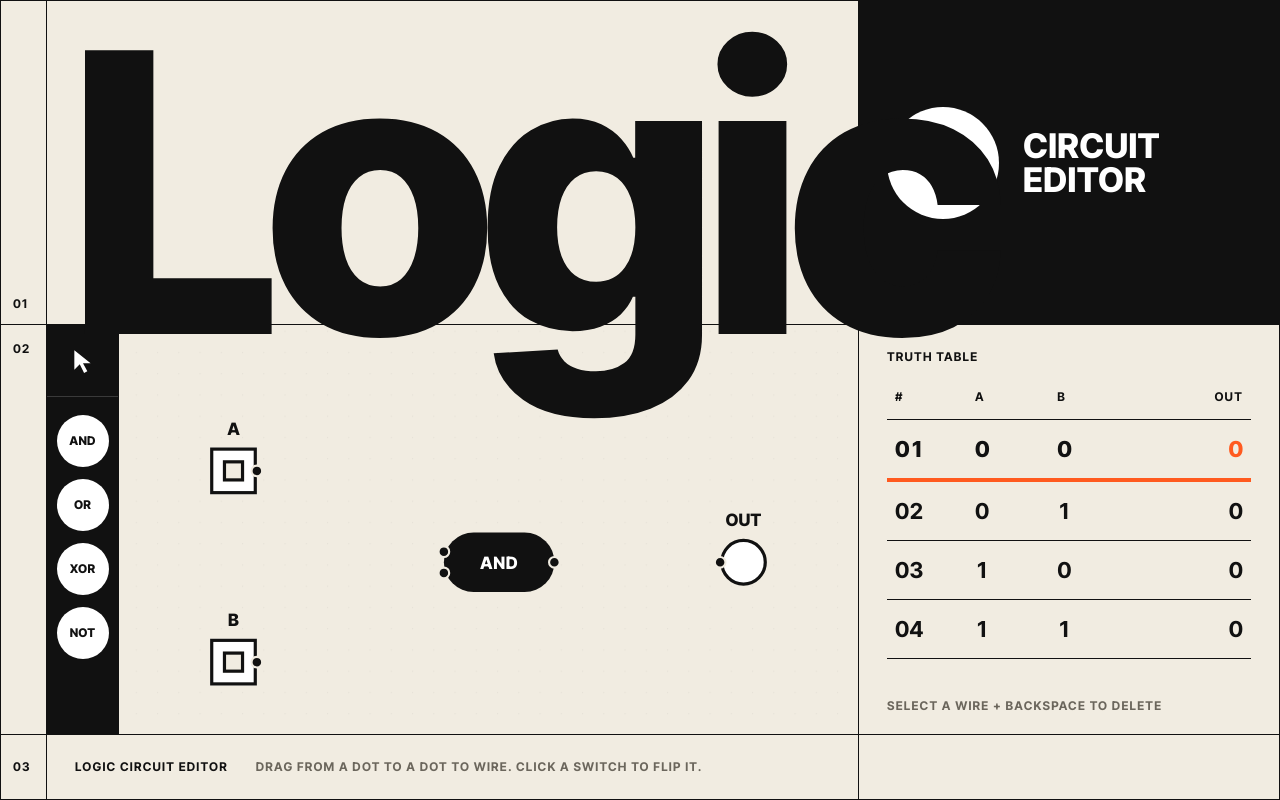
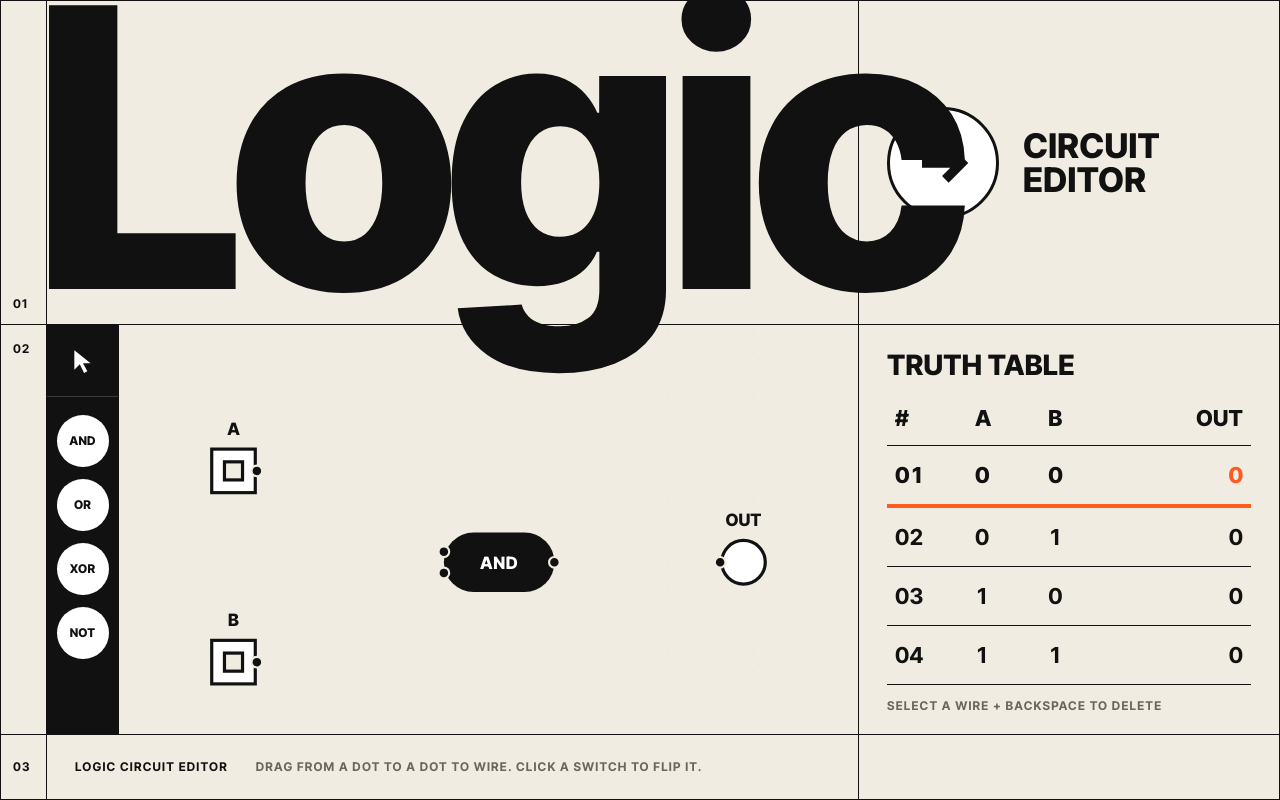
Before and after one commit to Forzalab/bruhbruh, a React (Vite) app: page / in a window 1280 px wide. Built offline with nearby package versions, Linux system fonts and the light colour scheme.

Commit message:
Fix pass 2: wordmark placement, ref2 table scale, quiet CTA, 3.5px 1-wires
Co-Authored-By: Claude Opus 5.5 <noreply@anthropic.com>
Claude-Session: https://claude.ai/code/session_014WVuPz69Z8C1XPdzkMVaQj

```diff
--- a/src/theme.css
+++ b/src/theme.css
@@ -8,7 +8,7 @@
   --rule: 1px solid var(--ink);
   --accent: #ff5a1f; /* only: lamp ON + live truth-table row */
   --wire-0: 2px;
-  --wire-1: 3px;
+  --wire-1: 3.5px;
   --font: 'Inter Tight', 'Helvetica Neue', Helvetica, Arial, 'Liberation Sans', sans-serif;
   --rail: 72px;
   --side: 420px;
@@ -40,14 +40,14 @@ body { background: var(--bg); color: var(--ink); font-family: var(--font); -webk
 .cell-head { grid-area: head; border-bottom: var(--rule); border-right: var(--rule); }
 .wordmark {
   position: absolute; z-index: 5; pointer-events: none; margin: 0;
-  left: calc(var(--strip) + 22px); top: calc(var(--head) - 285px);
+  left: calc(var(--strip) - 14px); top: calc(var(--head) - 330px);
   font: 800 390px/.78 var(--font); letter-spacing: -.04em; color: var(--ink);
 }
 .cell-cta {
-  grid-area: cta; background: var(--ink); color: var(--paper-hi); text-decoration: none;
+  grid-area: cta; background: var(--bg); color: var(--ink); text-decoration: none;
   display: flex; align-items: center; gap: 24px; padding: 0 28px; border-bottom: var(--rule);
 }
-.cta-disk { width: 112px; height: 112px; flex: none; border-radius: 50%; background: var(--paper-hi); display: grid; place-items: center; }
+.cta-disk { width: 112px; height: 112px; flex: none; border-radius: 50%; background: var(--paper-hi); border: 3px solid var(--ink); display: grid; place-items: center; }
 .cta-disk path { fill: none; stroke: var(--ink); stroke-width: 8; stroke-linecap: butt; stroke-linejoin: miter; }
 .cta-label { font: 800 34px/1 var(--font); text-transform: uppercase; letter-spacing: .01em; }
 .cell-cta:focus-visible { outline: 3px solid var(--accent); outline-offset: -6px; }
@@ -97,7 +97,8 @@ body { background: var(--bg); color: var(--ink); font-family: var(--font); -webk
 /* Truth table */
 .side { grid-area: side; padding: 26px 28px 0; display: flex; flex-direction: column; }
 .tt { width: 100%; border-collapse: collapse; margin-top: 28px; font: 700 22px/1 var(--font); font-variant-numeric: tabular-nums; }
-.tt th { font: 700 12px/1 var(--font); text-transform: uppercase; letter-spacing: .1em; text-align: left; padding: 0 8px 16px; border-bottom: var(--rule); }
+.side > .label { font: 800 28px/1 var(--font); letter-spacing: .01em; }
+.tt th { font: 800 22px/1 var(--font); text-transform: uppercase; letter-spacing: .01em; text-align: left; padding: 0 8px 16px; border-bottom: var(--rule); }
 .tt td { padding: 18px 8px; border-bottom: var(--rule); }
 .tt th:first-child, .tt td:first-child { width: 22%; }
 .tt th:last-child, .tt td:last-child { text-align: right; }
```
Also changed, not shown: 1 other file (tests, documents, lock files or other folders).
